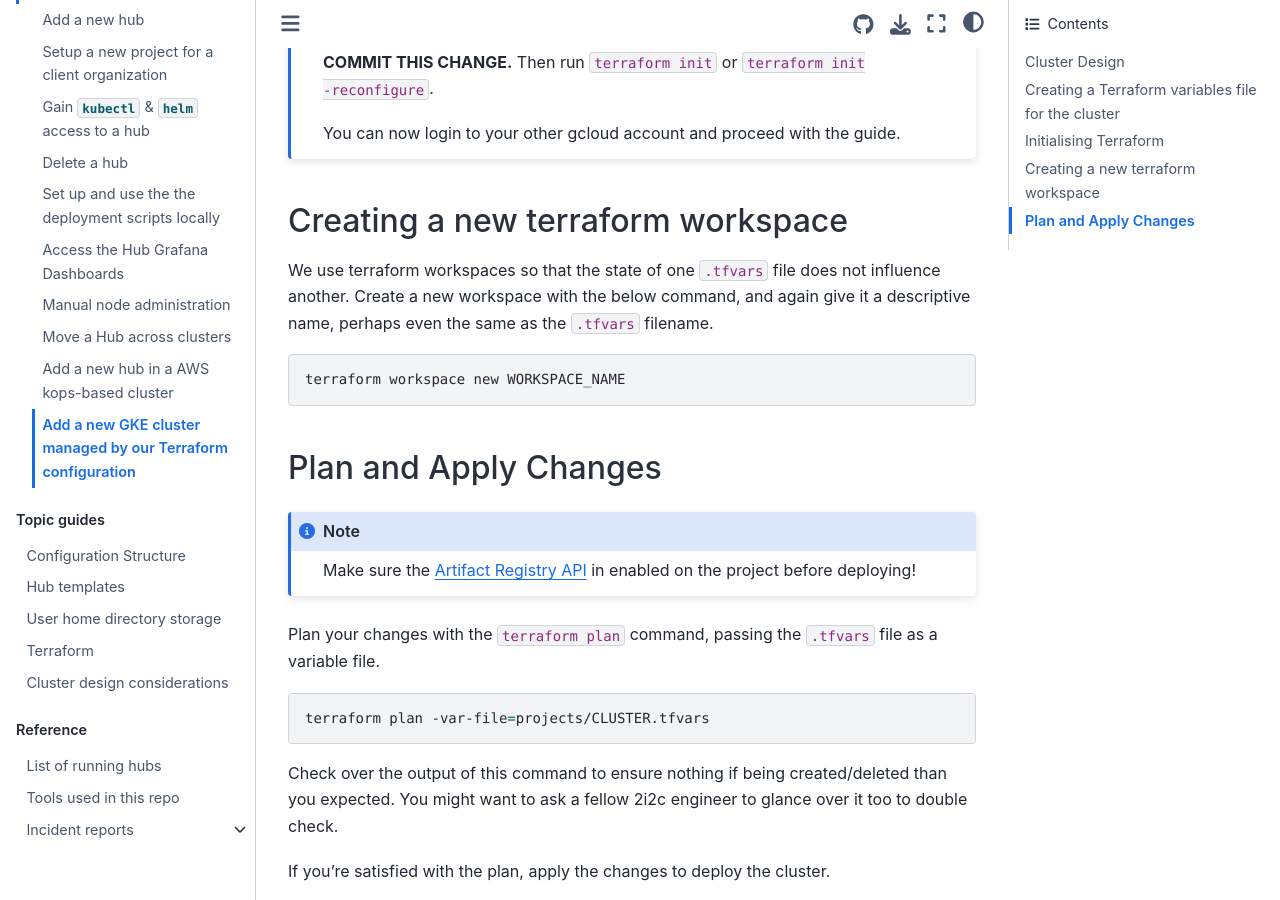
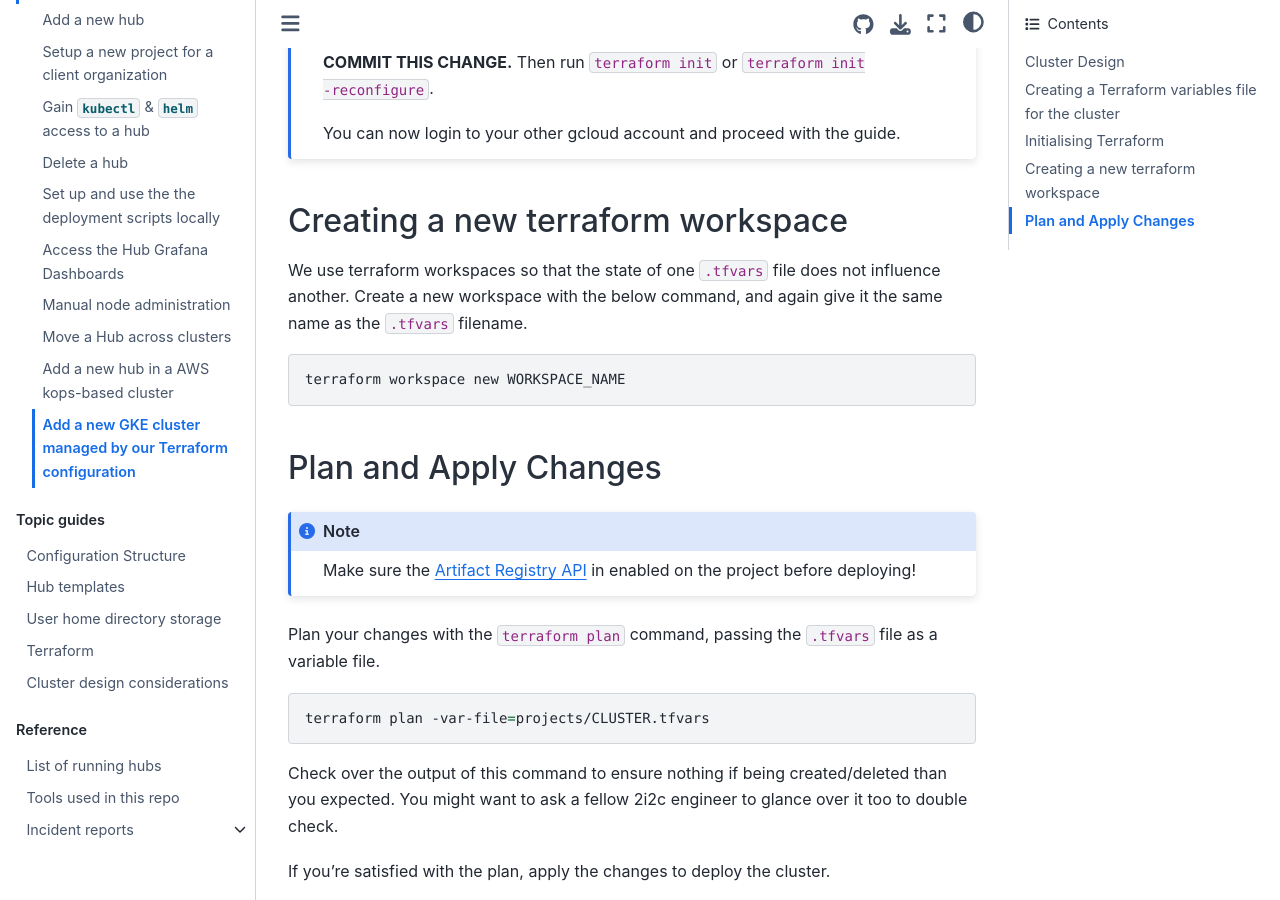
Before and after one commit to 2i2c-org/infrastructure, a Sphinx documentation site: the page built from docs/howto/operate/new-tf-cluster.md, in a window 1280 px wide and 900 px high, scrolled down 1667 px. Built offline with Sphinx 7.4.7 and the Sphinx Book theme 1.1.4, drawn with Linux system fonts in a browser that asks for light colours; pages that are not in the unit, such as notebooks, are missing from menus; the version number could not be read and is left out.

Commit message:
Update docs/howto/operate/new-tf-cluster.md
Co-authored-by: Yuvi Panda <yuvipanda@gmail.com>

````diff
--- a/docs/howto/operate/new-tf-cluster.md
+++ b/docs/howto/operate/new-tf-cluster.md
@@ -65,7 +65,7 @@ You can now login to your other gcloud account and proceed with the guide.
 ## Creating a new terraform workspace
 
 We use terraform workspaces so that the state of one `.tfvars` file does not influence another.
-Create a new workspace with the below command, and again give it a descriptive name, perhaps even the same as the `.tfvars` filename.
+Create a new workspace with the below command, and again give it the same name as the `.tfvars` filename.
 
 ```bash
 terraform workspace new WORKSPACE_NAME
````
